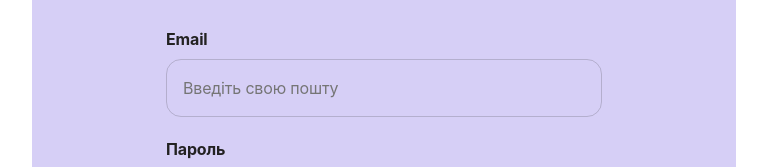
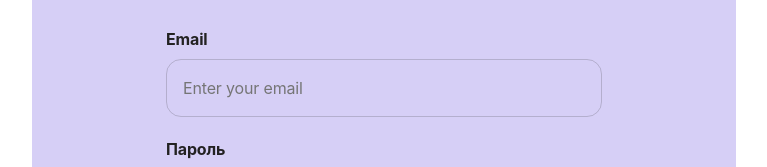
Before and after one commit to PetroMazuryk/water-control-frontend, a React (Vite) app: page /water-control-frontend/login in a window 1280 px wide. Shown: the part 225-392 px from the top of the page, without its empty margins (256-1023 px from the left). Built offline with nearby package versions, Linux system fonts and the light colour scheme; no server answers.

Commit message:
add language change for placeholder email to form login component

```diff
--- a/src/components/FormLogin/FormLogin.jsx
+++ b/src/components/FormLogin/FormLogin.jsx
@@ -56,7 +56,7 @@ const FormLogin = () => {
                   : `${css.registerInput}`
               }
               {...register('email')}
-              placeholder="Введіть свою пошту"
+              placeholder={t('placeholderEmail')}
             />
             {errors.email?.message ? (
               <p className={css.registerErrorMessage}>
--- a/src/locales/de/translation.json
+++ b/src/locales/de/translation.json
@@ -6,6 +6,8 @@
   "checkWater": "Überprüfen Sie das Wasser",
   "logInTitle": "Anmeldung",
   "logIn": "Einloggen",
+
+  "placeholderEmail": "Geben Sie Ihre E-Mail ein",
 
   "userCountText": "Unsere <span class=\"{{userCountTextColor}}\">{{count}} glücklichen</span><br/> Kunden",
   "habitDrive": "Gewohnheitsantrieb",
--- a/src/locales/en/translation.json
+++ b/src/locales/en/translation.json
@@ -6,6 +6,8 @@
   "checkWater": "Check water",
   "logInTitle": "Log In",
   "logIn": "LogIn",
+
+  "placeholderEmail": "Enter your email",
 
   "userCountText": "Our <span class=\"{{userCountTextColor}}\">{{count}} happy</span><br/> customers",
   "habitDrive": "Habit drive",
--- a/src/locales/uk/translation.json
+++ b/src/locales/uk/translation.json
@@ -6,6 +6,8 @@
   "tryWater": "Спробувати",
   "logInTitle": "Вхід",
   "logIn": "Увійти",
+
+  "placeholderEmail": "Введіть свою пошту",
 
   "userCountText": "Наші <span class=\"{{userCountTextColor}}\">{{count}} щасливі</span><br/> клієнти",
   "habitDrive": "Вироблення звички",
```
